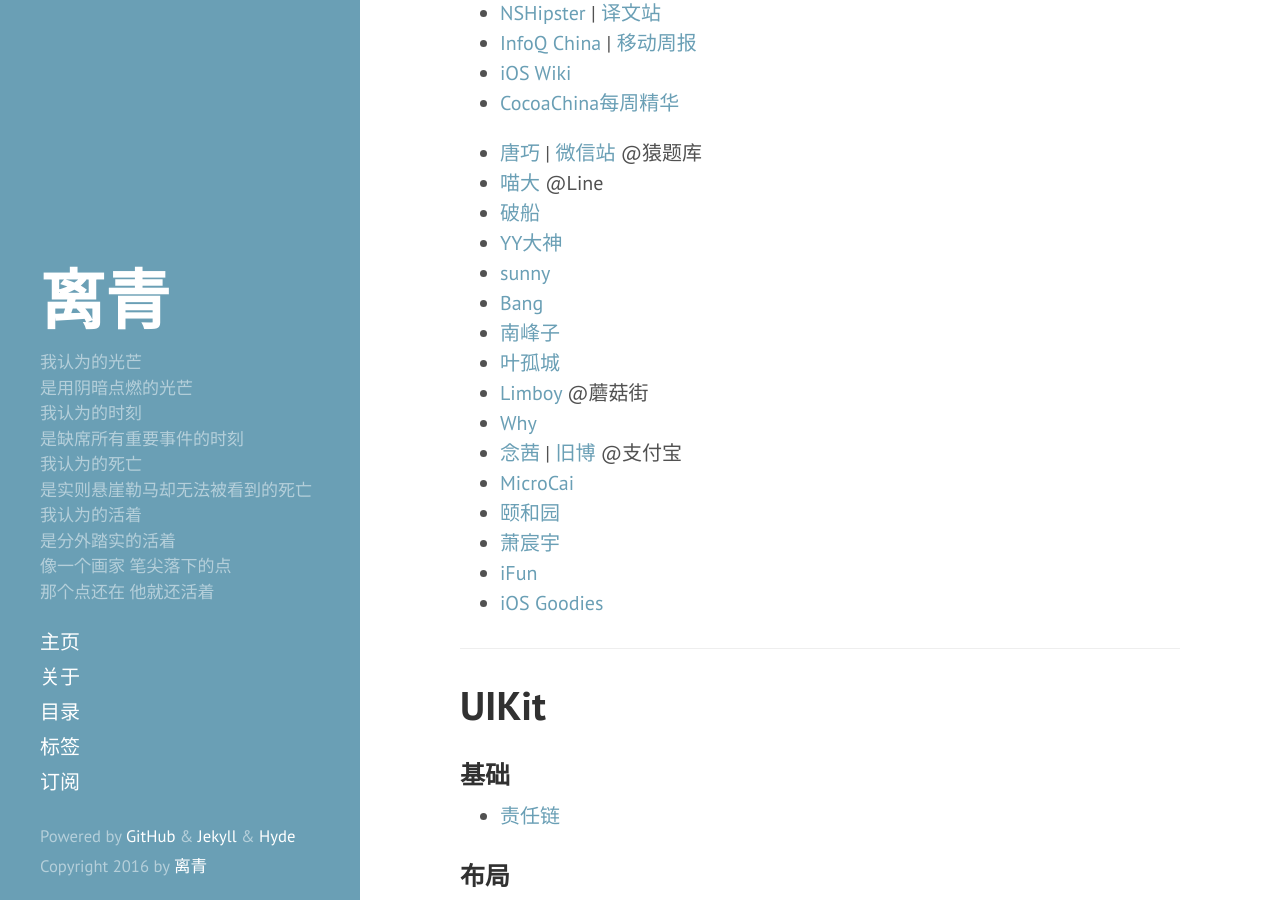
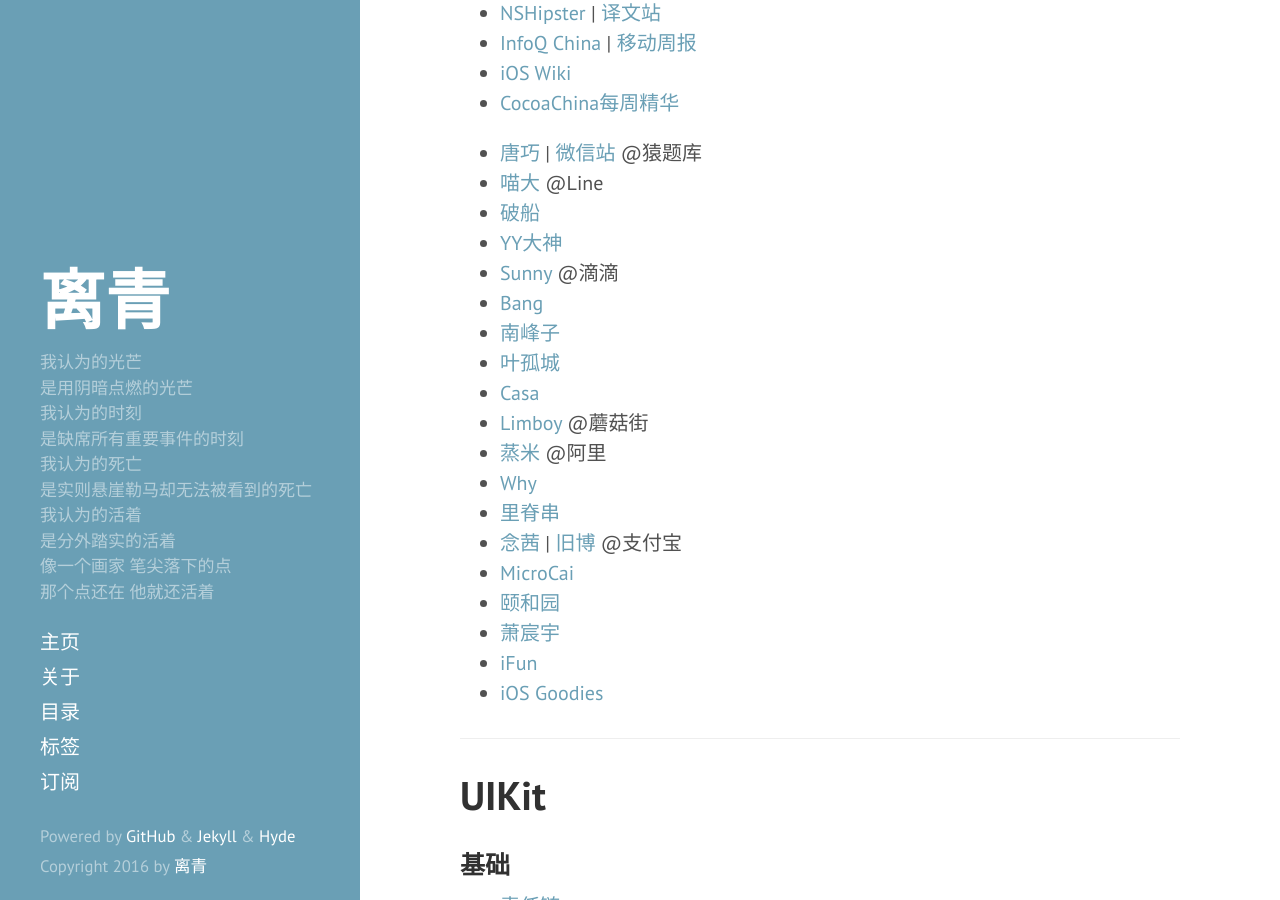
Before and after one commit to li-qing/li-qing.github.io, a Jekyll site: the page built from _posts/2015-06-10-digest.md, in a window 1280 px wide and 900 px high, scrolled down 309 px. Built offline with Jekyll 4.4.1, drawn with Linux system fonts in a browser that asks for light colours.

Commit message:
add blogs

```diff
--- a/_posts/2015-06-10-digest.md
+++ b/_posts/2015-06-10-digest.md
@@ -18,12 +18,15 @@ tags: Digest
 - [喵大](http://onevcat.com/) @Line
 - [破船](http://beyondvincent.com/)
 - [YY大神](http://blog.ibireme.com/)
-- [sunny](http://blog.sunnyxx.com/)
+- [Sunny](http://blog.sunnyxx.com/) @滴滴
 - [Bang](http://blog.cnbang.net/)
 - [南峰子](http://southpeak.github.io/)
 - [叶孤城](http://www.jianshu.com/users/b82d2721ba07/latest_articles)
+- [Casa](http://casatwy.com/)
 - [Limboy](http://limboy.me/) @蘑菇街
+- [蒸米](http://drops.wooyun.org/author/%E8%92%B8%E7%B1%B3) @阿里
 - [Why](http://blog.callmewhy.com/)
+- [里脊串](http://adad184.com/)
 - [念茜](http://nianxi.net/) \| [旧博](http://my.csdn.net/yiyaaixuexi) @支付宝
 - [MicroCai](https://www.zybuluo.com/MicroCai/note/51120)
 - [颐和园](http://blog.csdn.net/kmyhy)
```
